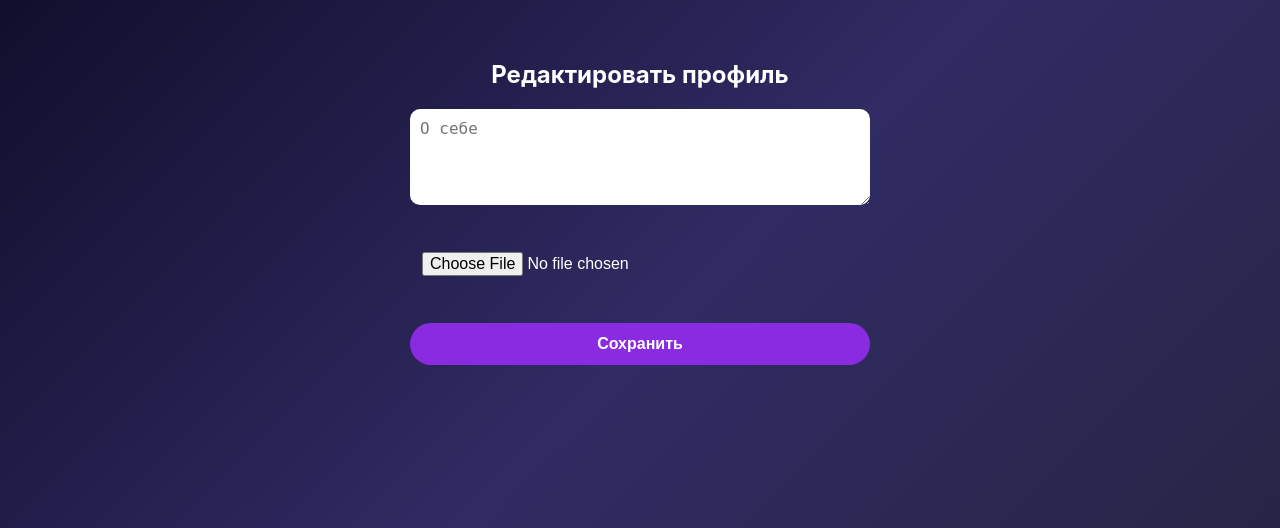
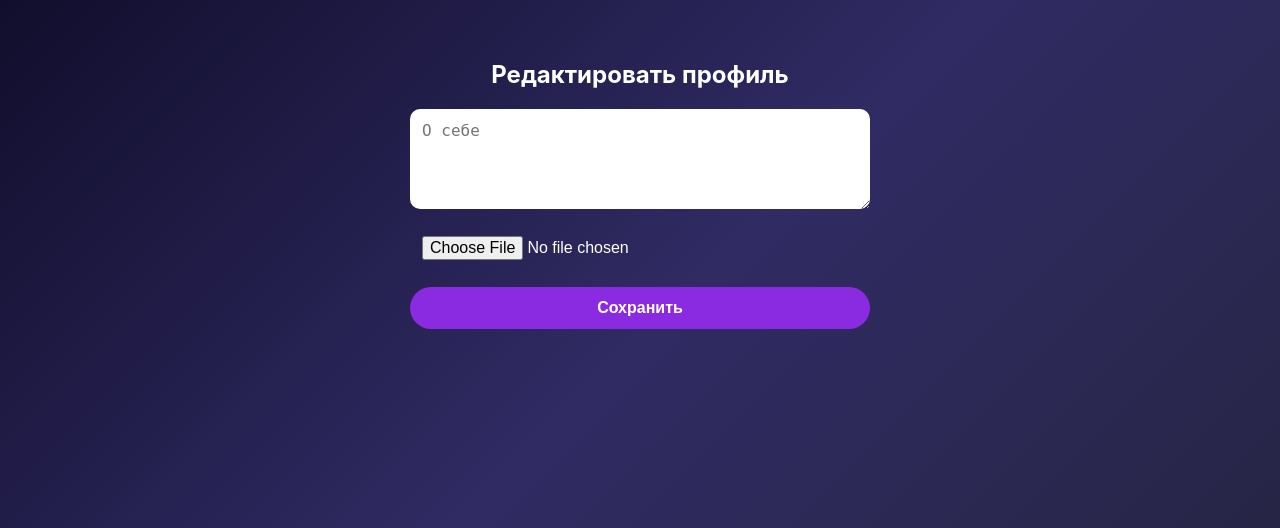
Before and after one commit to kiwiliwwi9-afk/GO-World, a Flask app: page /profile/edit in a window 1280 px wide. Shown: the part 59-587 px from the top of the page. Run offline with Flask 3, Linux system fonts and the light colour scheme; a user stored in the database is signed in.

Commit message:
Update edit_profile.html

```diff
--- a/templates/edit_profile.html
+++ b/templates/edit_profile.html
@@ -18,16 +18,14 @@
 
     <div class="container">
         <h2>Редактировать профиль</h2>
-
         {% with messages = get_flashed_messages(with_categories=true) %}
             {% for category, message in messages %}
                 <div class="alert alert-{{ category }}">{{ message }}</div>
             {% endfor %}
         {% endwith %}
-
         <form method="POST" enctype="multipart/form-data">
-            <textarea name="bio" placeholder="О себе" rows="4" style="width:100%; margin-bottom:20px; padding:10px; border-radius:10px; border:none;">{{ current_user.bio }}</textarea>
-            <input type="file" name="avatar" accept="image/*" style="margin-bottom:20px;">
+            <textarea name="bio" placeholder="О себе" rows="4">{{ current_user.bio }}</textarea>
+            <input type="file" name="avatar" accept="image/*">
             <button type="submit" class="btn">Сохранить</button>
         </form>
     </div>
```
